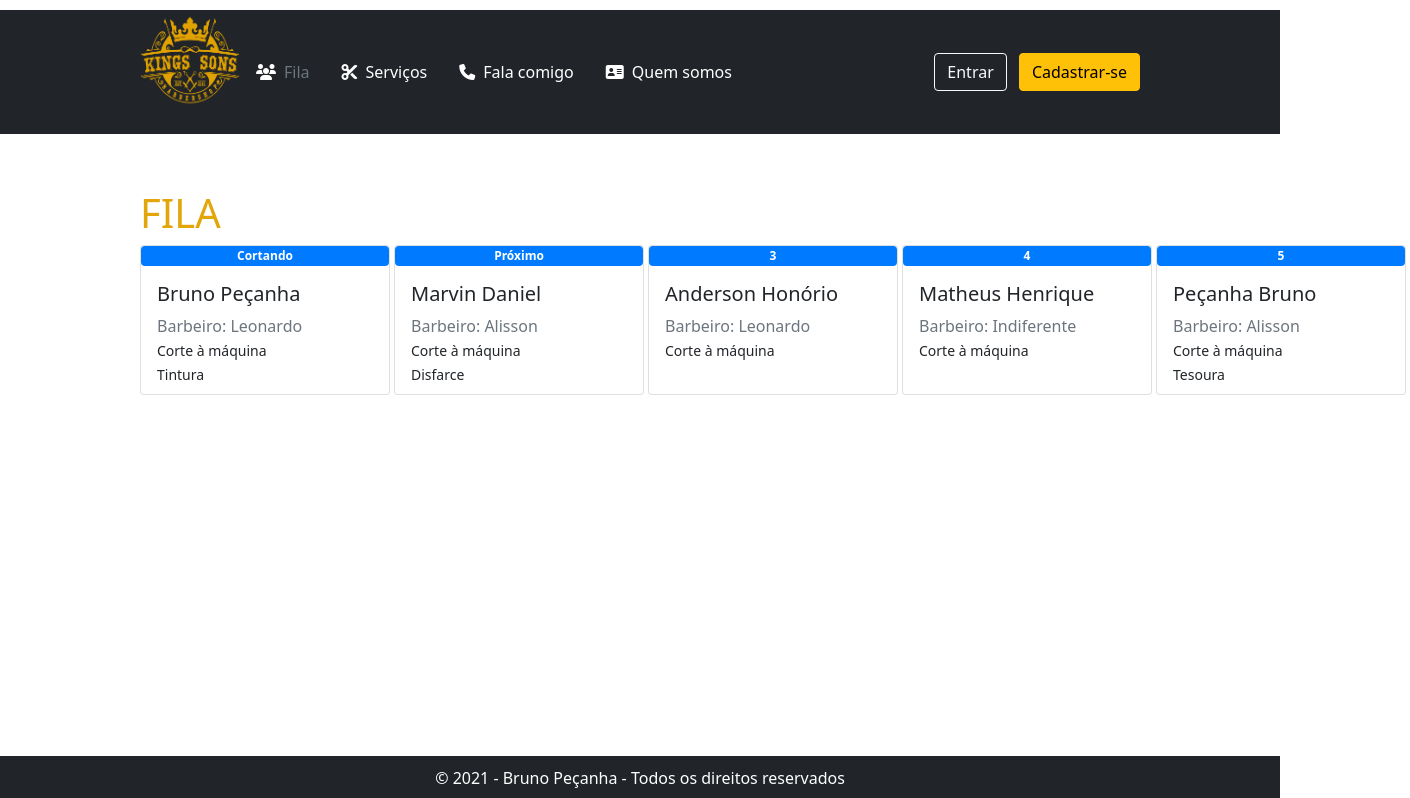
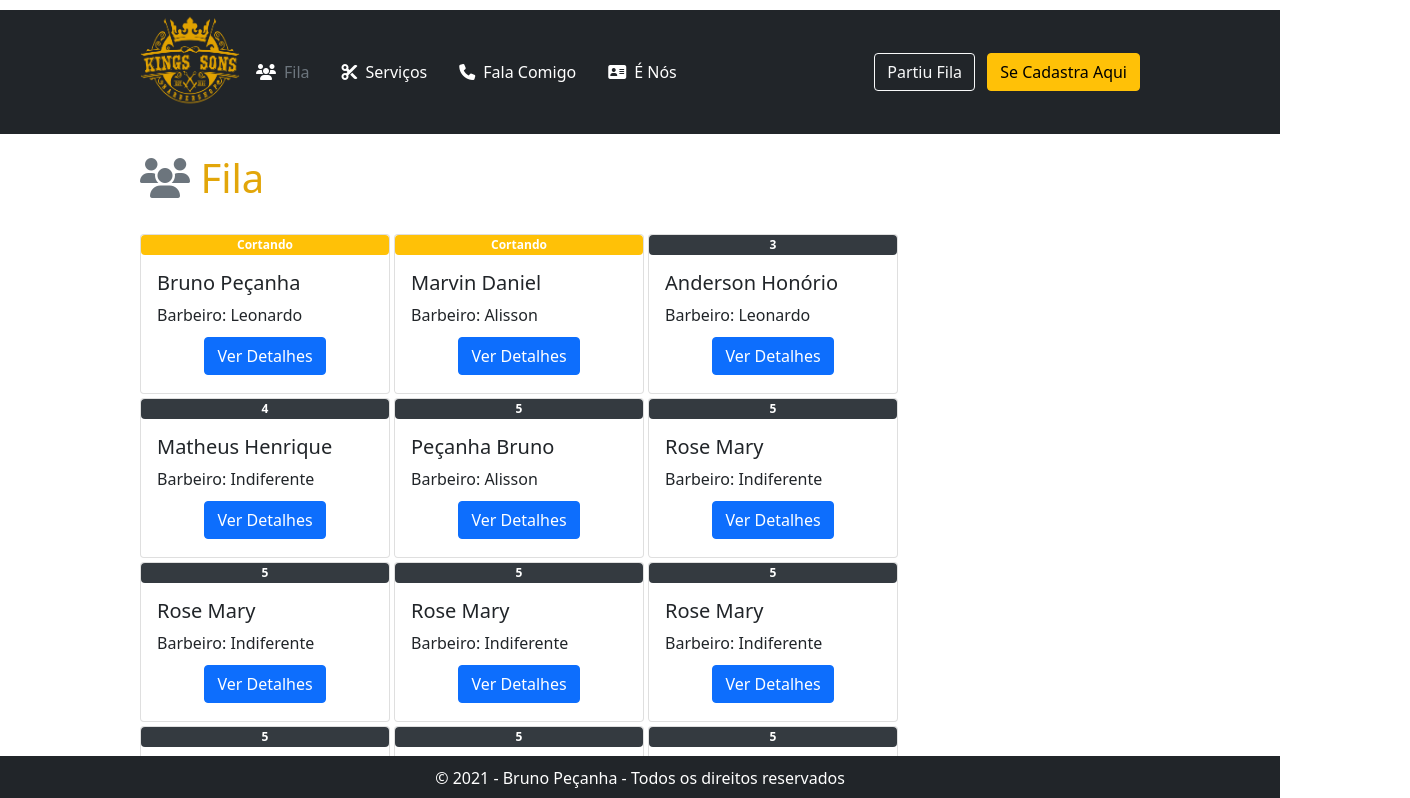
Before and after one commit to BrunoPecanha/WebBarberShop.App, an Angular app: page /queue in a window 1280 px wide. Shown: the top 798 px of the page, 1410 px wide, since content can reach past the window. Built offline with nearby package versions, Linux system fonts and the light colour scheme.

Commit message:
Inclui Icones para telas identificação das telas

```diff
--- a/src/app/components/login/login.component.html
+++ b/src/app/components/login/login.component.html
@@ -1,9 +1,13 @@
 <div class="container col-12" style="margin-top: 105px;">
-  <h1>ENTRAR NA FILA</h1>
+  <h1><i class="fas fa-user text-muted" style="color: #131212;"></i> Acessar</h1>
     <div class="form-signin pt-0">
         <div style="padding-left: 111px;">
-          <i class="fas fa-users fa-5x" style="color: #E2A60A"></i>
+          <i class="fas fa-address-card fa-5x" style="color: #E2A60A"></i>
         </div>
+          <div style="text-align: center;">
+            <h2>Login - <small>Acessar à conta</small></h2>
+          </div>
+
 
         <div class="form-floating">
           <input type="email" class="form-control" id="floatingInput" placeholder="king@example.com">
--- a/src/app/components/queue/queue.component.css
+++ b/src/app/components/queue/queue.component.css
@@ -1,3 +1,17 @@
 h1 {
     color: #e2a60a;
 }
+
+::-webkit-scrollbar {
+    width: 12px;
+}
+
+::-webkit-scrollbar-track {
+    -webkit-box-shadow: inset 0 0 6px rgba(0,0,0,0.3);
+    border-radius: 10px;
+}
+
+::-webkit-scrollbar-thumb {
+    border-radius: 10px;
+    -webkit-box-shadow: inset 0 0 6px rgba(0,0,0,0.5);
+}
--- a/src/app/components/queue/queue.component.html
+++ b/src/app/components/queue/queue.component.html
@@ -1,21 +1,44 @@
-<div class="container col-12" style="margin-top: 105px;">
-    <h1>FILA</h1>
+<div class="container col-12" style="margin-top: 70px;">
+  <h1 class="pb-4"><i class="fas fa-users text-muted" style="color: #131212;"></i> Fila</h1>
 
-   <div class="d-flex pt-0">
-    <div *ngFor="let costumer of teste" class="pr-1 pb-1">
-        <div class="card" style="width: 250px; height: 150px;">
-            <span *ngIf="costumer.posicao === 1" class="badge badge-primary badge-pill">Cortando</span>
-            <span *ngIf="costumer.posicao === 2" class="badge badge-primary badge-pill">Próximo</span>
-            <span *ngIf="costumer.posicao !== 1 && costumer.posicao !== 2" class="badge badge-primary badge-pill">{{costumer.posicao}}</span>
-            <div class="card-body">
-              <h5 class="card-title">{{ costumer.nome}} {{costumer.sobrenome}}</h5>
-              <span class="card-subtitle mb-2 text-muted" >Barbeiro: {{costumer.barbeiro}}</span>
-              <div *ngFor="let service of costumer.servicos">
-                <small class="card-text">{{service.nome}}</small>
-              </div>
+      <div class="d-flex flex-wrap" style="height: 655px; overflow: auto;">
+        <div *ngFor="let costumer of clientes" class="pr-1 pb-1">
+            <div class="card"  data-toggle="tooltip" data-placement="top"  style="width: 250px; height: 160px;">
+                <span *ngIf="costumer.ematendomento" class="badge badge-warning badge-pill">Cortando</span>
+                <span *ngIf="!costumer.ematendomento"  class="badge badge-dark badge-pill">{{costumer.posicao}}</span>
+                <div class="card-body">
+                  <h5 class="card-title">{{ costumer.nome}} {{costumer.sobrenome}}</h5>
+                  <span class="card-subtitle mb-2 text-muted" class="pb-1">Barbeiro: {{costumer.barbeiro}}</span>
+                  <div style="text-align: center; margin-top: 10px;">
+                    <button type="button" class="btn btn-primary popover-test" (click)="recuperarServicosCliente(costumer.posicao)" data-toggle="modal" data-target="#ExemploModalCentralizado">
+                      Ver Detalhes
+                    </button>
+                  </div>
+                </div>
             </div>
         </div>
+      </div>
+
+
+   <!-- Modal Serviços -->
+   <div class="modal fade" id="ExemploModalCentralizado" tabindex="-1" role="dialog" aria-labelledby="TituloModalCentralizado" aria-hidden="true">
+    <div class="modal-dialog modal-dialog-centered" role="document">
+      <div class="modal-content">
+        <div class="modal-header">
+          <h5 class="modal-title" id="TituloModalCentralizado">Serviços desse cliente</h5>
+          <button type="button" class="close" data-dismiss="modal" aria-label="Fechar">
+            <span aria-hidden="true">&times;</span>
+          </button>
+        </div>
+        <div class="modal-body">
+          <div *ngFor="let service of servicosClienteSelecionado">
+            <small class="card-text">{{service.nome}}</small>
+          </div>
+        </div>
+        <div class="modal-footer">
+          <button type="button" class="btn btn-secondary" data-dismiss="modal">OK</button>
+        </div>
+      </div>
     </div>
-   </div>
-
+  </div>
 </div>
--- a/src/app/components/queue/queue.component.ts
+++ b/src/app/components/queue/queue.component.ts
@@ -7,11 +7,20 @@ import { Component, OnInit } from '@angular/core';
 })
 export class QueueComponent implements OnInit {
 
-  teste = [
+  servicosClienteSelecionado: any;
+
+  recuperarServicosCliente(posicao: number): void {
+      var cliente = this.clientes.find(x => x.posicao === posicao);
+      this.servicosClienteSelecionado = (cliente !== undefined && cliente.servicos !== undefined) ? cliente.servicos : ''
+  }
+
+  clientes = [
      {
         posicao: 1,
         nome: 'Bruno',
+        inicioem: '12:20',
         sobrenome: 'Peçanha',
+        ematendomento: true,
         barbeiro: 'Leonardo',
         servicos: [
           {
@@ -25,7 +34,9 @@ export class QueueComponent implements OnInit {
      {
       posicao: 2,
       nome: 'Marvin',
+      inicioem: '12:20',
       sobrenome: 'Daniel',
+      ematendomento: true,
       barbeiro: 'Alisson',
       servicos: [
         {
@@ -39,7 +50,9 @@ export class QueueComponent implements OnInit {
     {
         posicao: 3,
         nome: 'Anderson',
+        inicioem: '12:20',
         sobrenome: 'Honório',
+        ematendomento: false,
         barbeiro: 'Leonardo',
         servicos: [
           {
@@ -50,7 +63,9 @@ export class QueueComponent implements OnInit {
     {
       posicao: 4,
       nome: 'Matheus',
+      inicioem: '12:20',
       sobrenome: 'Henrique',
+      ematendomento: false,
       barbeiro: 'Indiferente',
       servicos: [
         {
@@ -61,7 +76,9 @@ export class QueueComponent implements OnInit {
     {
       posicao: 5,
       nome: 'Peçanha',
+      inicioem: '12:20',
       sobrenome: 'Bruno',
+      ematendomento: false,
       barbeiro: 'Alisson',
       servicos: [
         {
@@ -72,6 +89,265 @@ export class QueueComponent implements OnInit {
         }
       ]
    },
+   {
+    posicao: 5,
+    nome: 'Rose',
+    inicioem: '12:20',
+    sobrenome: 'Mary',
+    ematendomento: false,
+    barbeiro: 'Indiferente',
+    servicos: [
+      {
+        nome: 'Corte à máquina'
+      },
+      {
+        nome: 'Tesoura'
+      }
+    ]
+ },
+ {
+  posicao: 5,
+  nome: 'Rose',
+  inicioem: '12:20',
+  sobrenome: 'Mary',
+  ematendomento: false,
+  barbeiro: 'Indiferente',
+  servicos: [
+    {
+      nome: 'Corte à máquina'
+    },
+    {
+      nome: 'Tesoura'
+    }
+  ]
+},
+{
+  posicao: 5,
+  nome: 'Rose',
+  inicioem: '12:20',
+  sobrenome: 'Mary',
+  ematendomento: false,
+  barbeiro: 'Indiferente',
+  servicos: [
+    {
+      nome: 'Corte à máquina'
+    },
+    {
+      nome: 'Tesoura'
+    }
+  ]
+},
+{
+  posicao: 5,
+  nome: 'Rose',
+  inicioem: '12:20',
+  sobrenome: 'Mary',
+  ematendomento: false,
+  barbeiro: 'Indiferente',
+  servicos: [
+    {
+      nome: 'Corte à máquina'
+    },
+    {
+      nome: 'Tesoura'
+    }
+  ]
+},
+{
+  posicao: 5,
+  nome: 'Rose',
+  inicioem: '12:20',
+  sobrenome: 'Mary',
+  ematendomento: false,
+  barbeiro: 'Indiferente',
+  servicos: [
+    {
+      nome: 'Corte à máquina'
+    },
+    {
+      nome: 'Tesoura'
+    }
+  ]
+},
+{
+  posicao: 5,
+  nome: 'Rose',
+  inicioem: '12:20',
+  sobrenome: 'Mary',
+  ematendomento: false,
+  barbeiro: 'Indiferente',
+  servicos: [
+    {
+      nome: 'Corte à máquina'
+    },
+    {
+      nome: 'Tesoura'
+    }
+  ]
+},
+{
+  posicao: 5,
+  nome: 'Rose',
+  inicioem: '12:20',
+  sobrenome: 'Mary',
+  ematendomento: false,
+  barbeiro: 'Indiferente',
+  servicos: [
+    {
+      nome: 'Corte à máquina'
+    },
+    {
+      nome: 'Tesoura'
+    }
+  ]
+},
+{
+  posicao: 5,
+  nome: 'Rose',
+  inicioem: '12:20',
+  sobrenome: 'Mary',
+  ematendomento: false,
+  barbeiro: 'Indiferente',
+  servicos: [
+    {
+      nome: 'Corte à máquina'
+    },
+    {
+      nome: 'Tesoura'
+    }
+  ]
+},
+{
+  posicao: 5,
+  nome: 'Rose',
+  inicioem: '12:20',
+  sobrenome: 'Mary',
+  ematendomento: false,
+  barbeiro: 'Indiferente',
+  servicos: [
+    {
+      nome: 'Corte à máquina'
+    },
+    {
+      nome: 'Tesoura'
+    }
+  ]
+},
+{
+  posicao: 5,
+  nome: 'Rose',
+  inicioem: '12:20',
+  sobrenome: 'Mary',
+  ematendomento: false,
+  barbeiro: 'Indiferente',
+  servicos: [
+    {
+      nome: 'Corte à máquina'
+    },
+    {
+      nome: 'Tesoura'
+    }
+  ]
+},
+{
+  posicao: 5,
+  nome: 'Rose',
+  inicioem: '12:20',
+  sobrenome: 'Mary',
+  ematendomento: false,
+  barbeiro: 'Indiferente',
+  servicos: [
+    {
+      nome: 'Corte à máquina'
+    },
+    {
+      nome: 'Tesoura'
+    }
+  ]
+},
+{
+  posicao: 5,
+  nome: 'Rose',
+  inicioem: '12:20',
+  sobrenome: 'Mary',
+  ematendomento: false,
+  barbeiro: 'Indiferente',
+  servicos: [
+    {
+      nome: 'Corte à máquina'
+    },
+    {
+      nome: 'Tesoura'
+    }
+  ]
+},
+{
+  posicao: 5,
+  nome: 'Rose',
+  inicioem: '12:20',
+  sobrenome: 'Mary',
+  ematendomento: false,
+  barbeiro: 'Indiferente',
+  servicos: [
+    {
+      nome: 'Corte à máquina'
+    },
+    {
+      nome: 'Tesoura'
+    }
+  ]
+},
+{
+  posicao: 5,
+  nome: 'Rose',
+  inicioem: '12:20',
+  sobrenome: 'Mary',
+  ematendomento: false,
+  barbeiro: 'Indiferente',
+  servicos: [
+    {
+      nome: 'Corte à máquina'
+    },
+    {
+      nome: 'Tesoura'
+    }
+  ]
+},
+{
+  posicao: 5,
+  nome: 'Rose',
+  inicioem: '12:20',
+  ematendomento: false,
+  sobrenome: 'Mary',
+  barbeiro: 'Indiferente',
+  servicos: [
+    {
+      nome: 'Corte à máquina'
+    },
+    {
+      nome: 'Tesoura'
+    }
+  ]
+},
+{
+  posicao: 5,
+  nome: 'Rose',
+  inicioem: '12:20',
+  sobrenome: 'Mary',
+  ematendomento: false,
+  barbeiro: 'Indiferente',
+  servicos: [
+    {
+      nome: 'Corte à máquina'
+    },
+    {
+      nome: 'Tesoura'
+    }
+  ]
+},
+
+
+
 ]
 
 
@@ -80,5 +356,4 @@ export class QueueComponent implements OnInit {
   ngOnInit(): void {
   }
 
-
 }
--- a/src/app/components/register/register.component.html
+++ b/src/app/components/register/register.component.html
@@ -1,5 +1,5 @@
   <div class="container col-12" style="margin-top: 105px;">
-    <h1>CADASTRO</h1>
+    <h1><i class="fas fa-address-card text-muted" style="color: #131212;"></i> Cadastro</h1>
     <div class="pt-0 col-12">
       <form style="padding-top: 20px;">
       <div class="row g-3">
@@ -8,7 +8,7 @@
           <input type="text" class="form-control" aria-label="Primeiro nome">
         </div>
         <div class="col">
-          <label for="inputLastName" class="form-label">SobreNome</label>
+          <label for="inputLastName" class="form-label">Sobrenome</label>
           <input type="text" class="form-control" >
         </div>
       </div>
--- a/src/index.html
+++ b/src/index.html
@@ -46,6 +46,7 @@
         background:  white;
         padding: 10px 0;
         color: #fff;
+        z-index: 999;
     }
     .fixed-header{
         top: 0;
@@ -75,12 +76,12 @@
           <ul class="nav col-12 col-lg-auto me-lg-auto mb-10  mb-md-0">
             <li><a href="/queue" class="nav-link px-3 text-secondary"><i class="fas fa-users pr-2" style="color: #fff;"></i>Fila</a></li>
             <li><a href="/services" class="nav-link px-3 text-white"><i class="fas fa-cut pr-2" style="color: #fff;" ></i>Serviços</a></li>
-            <li><a href="/contactus" class="nav-link px-3 text-white"><i class="fas fa-phone pr-2" style="color: #fff;" ></i>Fala comigo</a></li>
-            <li><a href="/whoweare" class="nav-link px-3 text-white"><i class="fas fa-address-card pr-2" style="color: #fff;" ></i>Quem somos</a></li>
+            <li><a href="/contactus" class="nav-link px-3 text-white"><i class="fas fa-phone pr-2" style="color: #fff;" ></i>Fala Comigo</a></li>
+            <li><a href="/whoweare" class="nav-link px-3 text-white"><i class="fas fa-address-card pr-2" style="color: #fff;" ></i>É Nós</a></li>
           </ul>
           <div class="text-end">
-            <a href="/login" type="button" class="btn btn-outline-light me-2">Entrar</a>
-            <a href="/register" type="button" class="btn btn-warning">Cadastrar-se</a>
+            <a href="/login" type="button" class="btn btn-outline-light me-2">Partiu Fila</a>
+            <a href="/register" type="button" class="btn btn-warning">Se Cadastra Aqui</a>
           </div>
         </div>
       </div>
```
